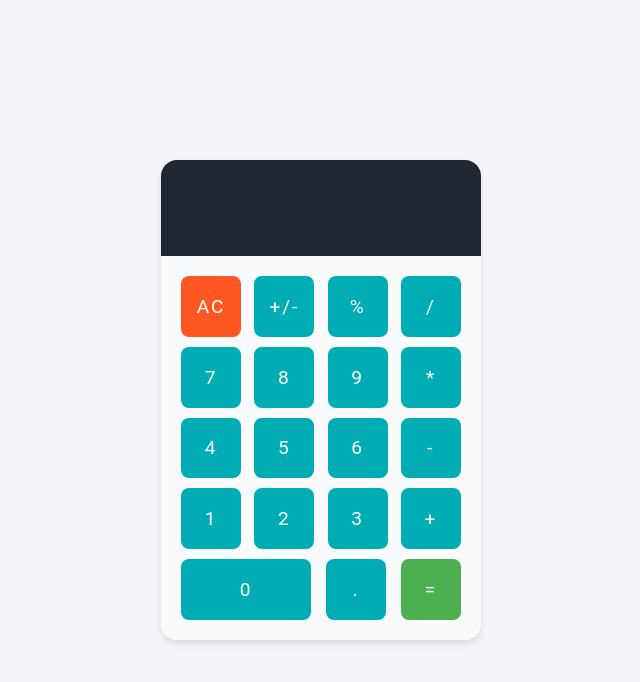
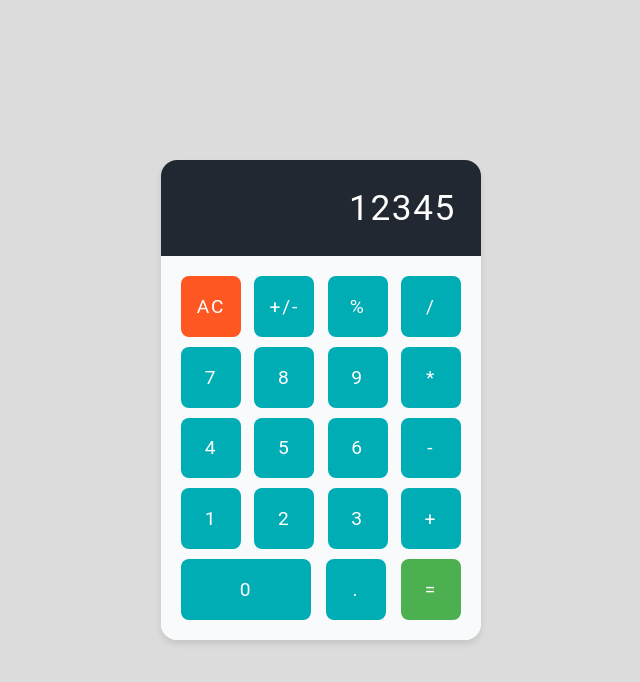
Before and after one commit to michaelkilonzo/basic-calculator, a plain HTML site: page index.html in a window 1280 px wide. Shown: the whole page, without its empty margins (319-959 px from the left). Drawn offline with Linux system fonts and the light colour scheme.

Commit message:
number display

```diff
--- a/scripts.js
+++ b/scripts.js
@@ -1,6 +1,7 @@
 // Constants
 // DOM Elements
 const buttons = document.querySelectorAll('button'); // Select all button elements
+const display = document.querySelector('.display-container');
 // Flags
 // Functions
 function calculate(input) {
@@ -24,5 +25,8 @@ buttons.forEach(button => {
 });
 
 // Driver
-let stack = [0];
+let res = 12345;
 let opStr = "";
+
+display.textContent = res;
+console.log(parseInt(display.textContent));
--- a/style.css
+++ b/style.css
@@ -12,7 +12,7 @@ body {
     align-items: center;
     justify-content: center;
     min-height: 100vh;
-    background-color: #f4f4f9;
+    background-color: gainsboro;
 }
 
 .container {
@@ -33,9 +33,11 @@ body {
     background-color: #222831;
     color: #ffffff;
     padding: 16px;
-    font-size: 2rem;
+    font-size: 2.2rem;
     height: 20%;
     overflow: hidden;
+    padding-right: 25px;
+    letter-spacing: 0.1rem;
 }
 
 .btn-container {
```
